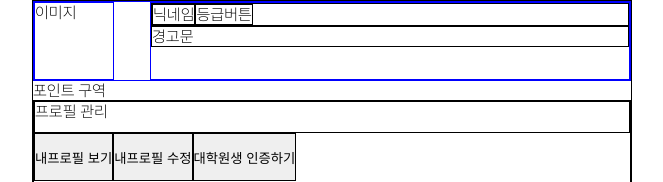
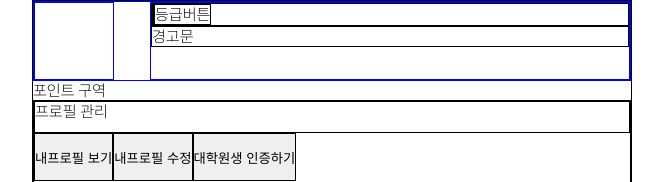
Before and after one commit to WE-ARE-RACCOONS/postgraduate-front, a Next.js app: page /mypage in a window 1280 px wide. Shown: the top 182 px of the page, without its empty margins (308-971 px from the left). Built offline with nearby package versions, Linux system fonts and the light colour scheme.

Commit message:
RAC-77:feat: 마이페이지 유저 정보 api 연결

```diff
--- a/src/app/login/oauth2/code/kakao/page.tsx
+++ b/src/app/login/oauth2/code/kakao/page.tsx
@@ -12,14 +12,13 @@ function KakaoPage() {
   useEffect(() => {
     const urlParams = new URLSearchParams(window.location.search);
     const code = urlParams.get('code');
-
+    console.log(code)
     axios
       .post(`${process.env.NEXT_PUBLIC_SERVER_URL}/user/login`, {
         code: code,
       })
       .then((res) => {
         const response = res.data;
-
         if (response.code == 'AU205') {
           router.replace(`/signup/${response.data.socialId}`);
           return;
--- a/src/app/mypage/page.tsx
+++ b/src/app/mypage/page.tsx
@@ -3,12 +3,43 @@ import Point from '@/components/Profile/Point/Point';
 import Profile from '@/components/Profile/Profile';
 import ProfileManage from '@/components/Profile/ProfileManage';
 import ProfileStateChange from '@/components/Profile/ProfileStateChange/ProfileStateChange';
-import React from 'react';
+import React,{useEffect,useState}from 'react';
+import axios from 'axios';
+import useAuth from '@/hooks/useAuth';
 
 function page() {
+
+   //jotai로 할까 생각중
+   const [nickNamese, setnickNamese] = useState<string | null>(null);
+   const [profile, setprofile] = useState<string | null>(null);
+   const { getAccessToken } = useAuth();
+
+    useEffect(() => {
+      if(getAccessToken()) {
+
+      const Token = getAccessToken();
+      const headers = {
+        Authorization:`Bearer ${Token}`
+      }
+      axios
+        .get(`${process.env.NEXT_PUBLIC_SERVER_URL}/user/me`,{headers})
+        .then((data) => {
+          console.log(data.data.data);
+          setnickNamese(data.data.data.nickName)
+          console.log(data.data.data.nickName)
+          setprofile(data.data.data.profile)
+        })
+        .catch(function (error) {
+          console.log(error);
+        });
+      }else{
+        console.log("토큰이 없어요")
+       }
+  });
+
   return (
     <div>
-      <Profile />
+      <Profile profile={profile!} nickNamese ={nickNamese!}/>
       <Point />
       <ProfileManage />
       <ProfileStateChange />
--- a/src/components/Profile/Profile/Profile.tsx
+++ b/src/components/Profile/Profile/Profile.tsx
@@ -1,4 +1,8 @@
-import React from 'react';
+'use Client';
+import React,{useEffect,useState} from 'react';
+import axios from 'axios';
+import Point from '../Point/Point';
+
 import {
   ProfileBox,
   ProfileImg,
@@ -9,13 +13,13 @@ import {
   ProfileWarn,
 } from './Profile.styled';
 
-function Profile() {
+function Profile({profile , nickNamese}:{profile:string , nickNamese:string}) {
   return (
     <ProfileBox>
-      <ProfileImg>이미지</ProfileImg>
+      <ProfileImg>{profile}</ProfileImg>
       <ProfileInfo>
         <ProfileName>
-          <ProfileNickname>닉네임</ProfileNickname>
+          <ProfileNickname>{nickNamese}</ProfileNickname>
           <ProfileButton>등급버튼</ProfileButton>
         </ProfileName>
         <ProfileWarn>경고문</ProfileWarn>
--- a/src/hooks/useAuth.ts
+++ b/src/hooks/useAuth.ts
@@ -42,10 +42,14 @@ function useAuth() {
         }
         if (!getRefreshToken()) {
           // refresh token 없을 때
-          return 'required';
+          return '';
         }
       }
+
+      if(!isExpired(accessExp)) return accessTkn;
     }
+
+    return '';
   }
 
   /** refresh token 반환 */
```
Also changed, not shown: src/app/page.tsx (+9 -1 lines).
